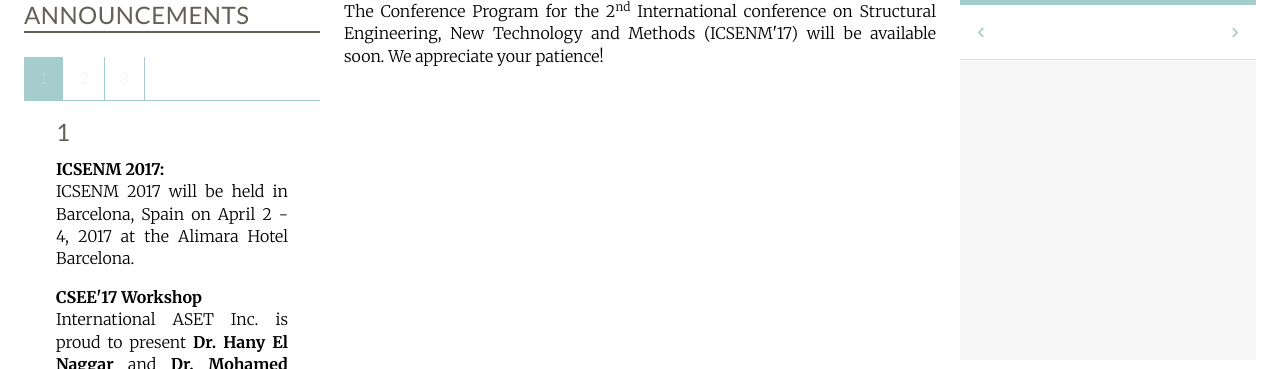
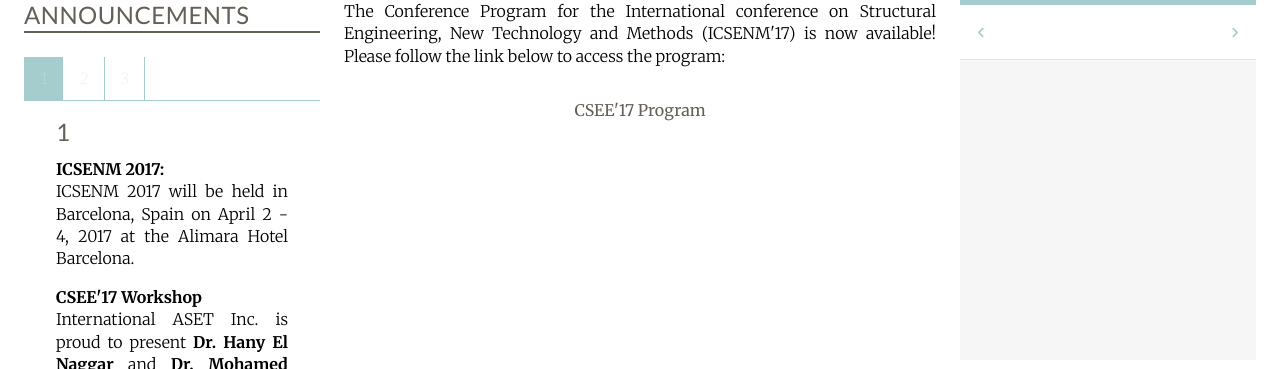
Before and after one commit to intaset/icsenm, a Jekyll site: the page built from program.html, in a window 1280 px wide and 900 px high, cut to the strip 531-900 px from the top of the window. Built offline with Jekyll 4.4.1, drawn with Linux system fonts in a browser that asks for light colours; nearby versions of some CDN libraries; Markdown is read by kramdown in place of the engine named in the settings; comment, search, counter and statistics services are not loaded.

Commit message:
added program

```diff
--- a/program.html
+++ b/program.html
@@ -7,10 +7,10 @@
 
 <div class="unit unit-s-1 unit-m-1-4-1 unit-l-1-4-1">
   <div class="unit-spacer content">
-    <p class="body">The Conference Program for the 2<sup>nd</sup> International conference on Structural Engineering, New Technology and Methods (ICSENM'17) will be available soon. We appreciate your patience!</p>
+   <!--  <p class="body">The Conference Program for the 2<sup>nd</sup> International conference on Structural Engineering, New Technology and Methods (ICSENM'17) will be available soon. We appreciate your patience!</p>
+ -->
+    <p class="body">The Conference Program for the International conference on Structural Engineering, New Technology and Methods (ICSENM'17) is now available! Please follow the link below to access the program:</p>
 
-    <!-- <p class="body">The Conference Program for the International conference on Structural Engineering, New Technology and Methods (ICSENM'17) is now available! Please follow the link below to access the program:</p>
-
-    <p align="center"><a href="../CSEE16_Program.pdf" class="body-link">CSEE'16 Program</a></p> -->
+    <p align="center"><a href="../CSEE17_Program.pdf" class="body-link">CSEE'17 Program</a></p>
   </div>
   </div>
```
Also changed, not shown: 1 other file.
